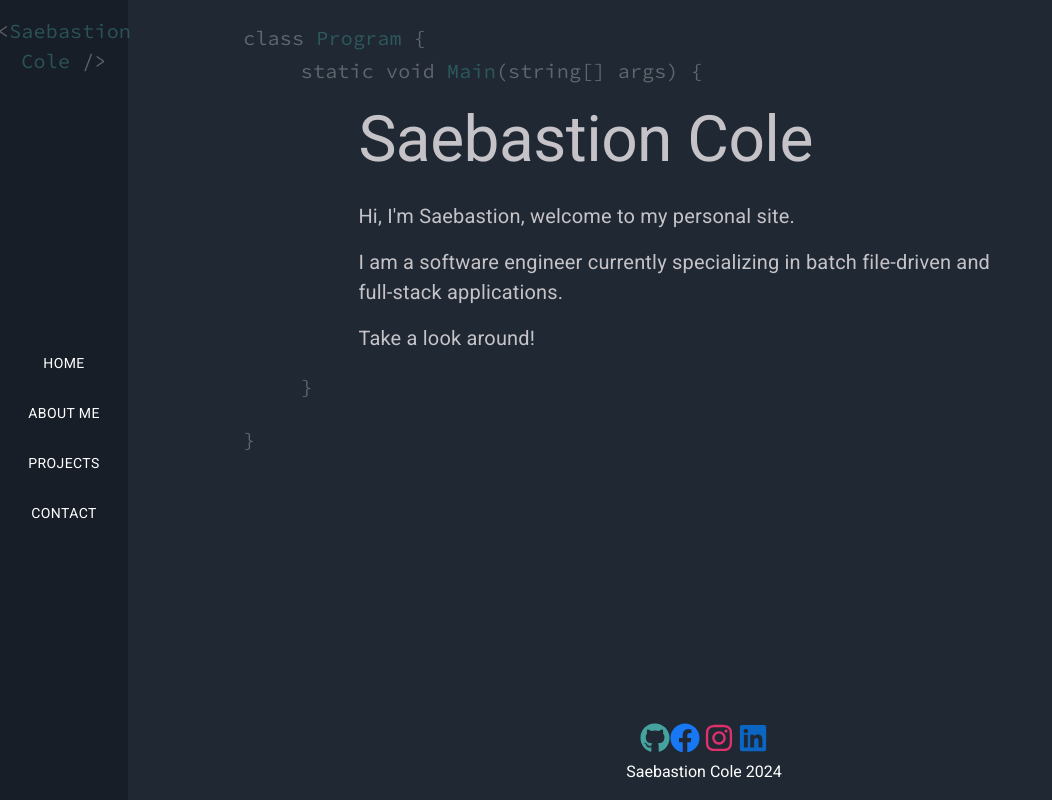
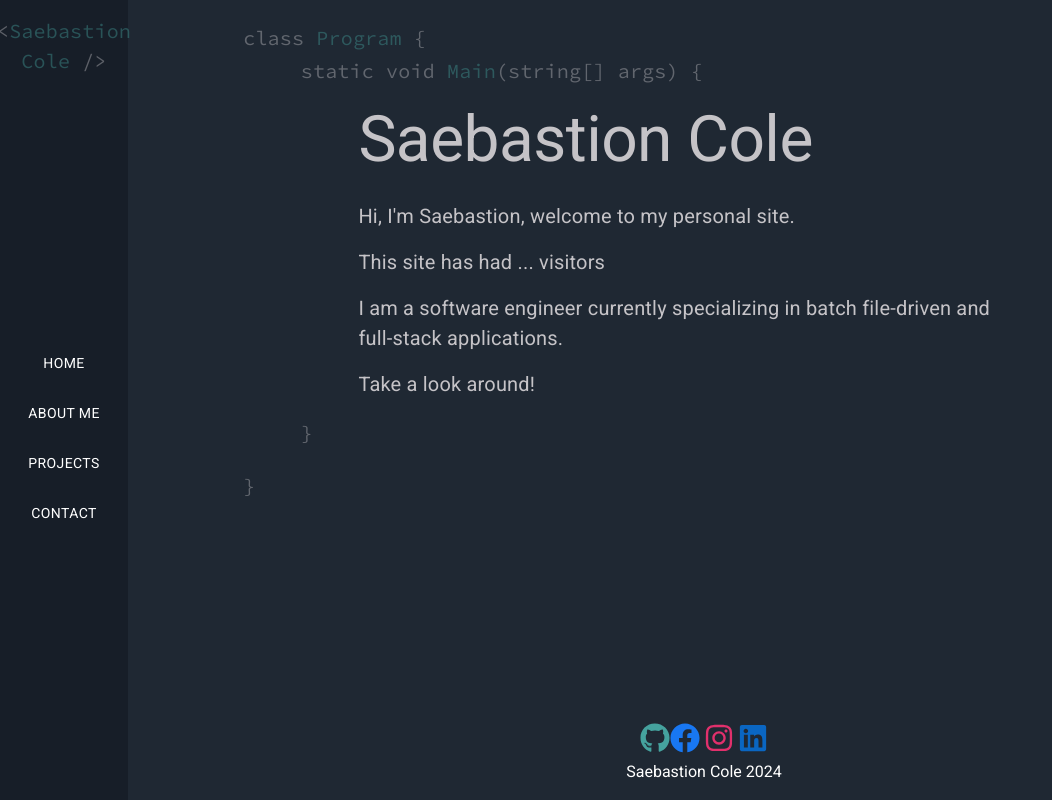
Before and after one commit to sdcole/website-frontend, a React (Vite) app in the folder personalsite-frontend/: page / in a window 1280 px wide. Shown: the whole page, without its empty margins (0-1052 px from the left). Built offline with nearby package versions, Linux system fonts and the light colour scheme; no server answers.

Commit message:
Updated to use tracker api

```diff
--- a/personalsite-frontend/package.json
+++ b/personalsite-frontend/package.json
@@ -14,6 +14,7 @@
     "@emotion/styled": "^11.13.0",
     "@mui/material": "^6.1.1",
     "@types/react-router-dom": "^5.3.3",
+    "axios": "^1.7.9",
     "react": "^18.3.1",
     "react-dom": "^18.3.1",
     "react-icons": "^5.3.0",
--- a/personalsite-frontend/src/App.tsx
+++ b/personalsite-frontend/src/App.tsx
@@ -1,5 +1,7 @@
 import './App.css'
 import { Routes, Route, useLocation } from 'react-router-dom';
+import { useEffect, useState } from 'react';
+import axios from 'axios';
 import Home from './pages/Home';
 import About from './pages/About';
 import Projects from './pages/Projects';
@@ -10,13 +12,29 @@ import Footer from './components/Footer';
 function App() {
   const location = useLocation();
 
+  const [visitorCount, setVisitorCount] = useState<number | null>(null);
+
+  const makePostCall = async (): Promise<void> => {
+    try {
+      const response = await axios.post<number>('http://nullbyte.access.ly/api/v1/visitor-tracker');
+      const result = response.data;
+      setVisitorCount(result); // Store the result in the state
+    } catch (error) {
+      console.error('Error fetching visitor count:', error);
+    }
+  };
+
+  useEffect(() => {
+    // Call the API only once when the app is first loaded
+    makePostCall();
+  }, []);  // Empty dependency array to call it only once on initial load
   return (
     <div className='container'>
       <Navbar />
       <div className='content-container'>
       <div className="fade-container" key={location.pathname}>
           <Routes location={location}>
-            <Route path="/" element={<Home />} />
+            <Route path="/" element={<Home visitorCount={visitorCount}/>} />
             <Route path="/about" element={<About />} />
             <Route path="/projects" element={<Projects/>}/>
             <Route path="/contact" element={<Contact/>}/>
--- a/personalsite-frontend/src/pages/Home.tsx
+++ b/personalsite-frontend/src/pages/Home.tsx
@@ -2,18 +2,25 @@ import { Typography } from '@mui/material';
 import TopPageCode from '../components/TopPageCode';
 import BottomPageCode from '../components/BottomPageCode';
 
-const Home = () => {
+interface HomeProps {
+    visitorCount: number | null;
+  }
+
+const Home = ({visitorCount}: HomeProps) => {
 
   return (
-        <div className='page-container'>
-            <TopPageCode/>
+    <div className="page-container">
+      <TopPageCode />
 
-            <div className='page-content'>
+      <div className="page-content">
         <Typography variant="h2" component="h1" className="header" gutterBottom>
           Saebastion Cole
         </Typography>
         <Typography variant="body1" paragraph>
           Hi, I'm Saebastion, welcome to my personal site.
+        </Typography>
+        <Typography variant="body1" paragraph>
+          This site has had {visitorCount !== null ? visitorCount : '...'} visitors
         </Typography>
         <Typography variant="body1" paragraph>
           I am a software engineer currently specializing in batch file-driven and full-stack applications.
@@ -23,7 +30,7 @@ const Home = () => {
         </Typography>
       </div>
 
-            <BottomPageCode/>
+      <BottomPageCode />
     </div>
   );
 };
```
Also changed, not shown: 1 other file (tests, documents, lock files or other folders). Lines whose indentation alone changed are shown as unchanged.
